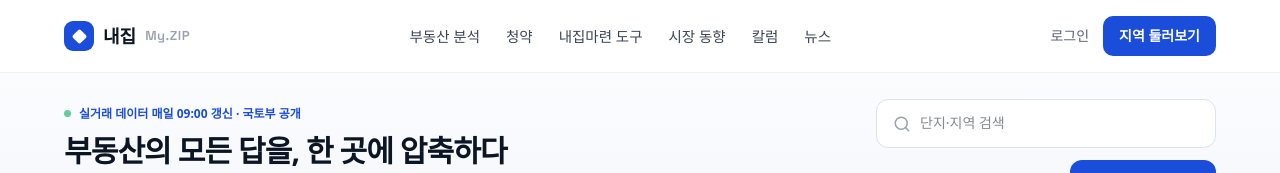
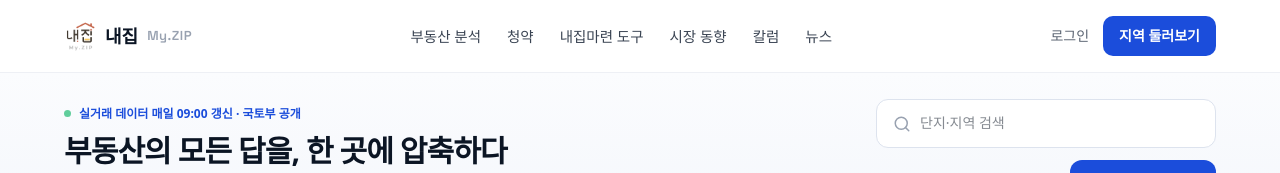
Before and after one commit to REAL-GOMGOM/real-estate-service, a Next.js app: page / in a window 1280 px wide. Shown: the top 173 px of the page. Built offline with nearby package versions, Linux system fonts and the light colour scheme; no server answers; the database is empty; a web font is replaced by a local one.

Commit message:
fix: highlights 프리렌더 제외를 connection API로 교체, 홈 로고 이미지 복원

```diff
--- a/app/api/transactions/highlights/route.ts
+++ b/app/api/transactions/highlights/route.ts
@@ -1,4 +1,4 @@
-import { NextResponse } from 'next/server';
+import { NextResponse, connection } from 'next/server';
 import { inArray } from 'drizzle-orm';
 import { fetchMolitXml } from '@/lib/molit-fetch';
 import { DISTRICT_CODE } from '@/lib/district-codes';
@@ -18,11 +18,6 @@ import { normalizeMLTMName } from '@/lib/normalize-mltm-name';
  *
  * 커버리지: 등록 시군구 전체 (summary 와 동일 URL 조회 → Next data cache 공유).
  */
-
-// 프리렌더 제외 — 빌드 시점 DB 조회가 프리렌더 종료 후 reject 되며 내던
-// "[highlights API] 마스터 조인 실패 (fail-open)" 경고 제거 (HANDOVER §7).
-// 클라이언트 fetch 전용 라우트라 정적 프리렌더의 이득이 없다.
-export const dynamic = 'force-dynamic';
 
 const BASE_URL = 'https://apis.data.go.kr/1613000/RTMSDataSvcAptTrade/getRTMSDataSvcAptTrade';
 const PER_CATEGORY = 8;
@@ -105,6 +100,11 @@ function parseDeals(xml: string, district: string): Deal[] {
 }
 
 export async function GET() {
+  // 프리렌더 제외 (Cache Components 호환 방식) — 빌드 시점 DB 조회가 프리렌더 종료 후
+  // reject 되며 내던 "[highlights API] 마스터 조인 실패 (fail-open)" 경고 제거.
+  // ※ `export const dynamic` 세그먼트 설정은 cacheComponents 와 비호환이라 connection() 사용.
+  await connection();
+
   const rawKey = process.env.PUBLIC_DATA_API_KEY;
   if (!rawKey) {
     console.error('[transactions/highlights API] PUBLIC_DATA_API_KEY 미설정');
--- a/app/page.tsx
+++ b/app/page.tsx
@@ -1,4 +1,5 @@
 import Link from 'next/link';
+import Image from 'next/image';
 import { cacheLife } from 'next/cache';
 import { Space_Grotesk } from 'next/font/google';
 import {
@@ -200,12 +201,8 @@ export default async function HomePage() {
           display: 'flex', alignItems: 'center', justifyContent: 'space-between', gap: 16,
         }}>
           <Link href="/" style={{ display: 'flex', alignItems: 'center', gap: 9, textDecoration: 'none' }}>
-            <span style={{
-              width: 30, height: 30, borderRadius: 9, background: BLUE,
-              display: 'inline-flex', alignItems: 'center', justifyContent: 'center', flexShrink: 0,
-            }}>
-              <span style={{ width: 11, height: 11, background: '#FFFFFF', transform: 'rotate(45deg)', borderRadius: 2 }} />
-            </span>
+            {/* 기존 이미지 로고 사용 — 시안의 CSS 도형은 프로토타입 대체물 (README Assets 명시) */}
+            <Image src="/logo.png" alt="내집(My.ZIP)" width={32} height={32} style={{ objectFit: 'contain', flexShrink: 0 }} priority />
             <span style={{ fontSize: 18, fontWeight: 800, color: INK }}>내집</span>
             <span style={{ fontFamily: 'var(--font-sg)', fontSize: 13, fontWeight: 600, color: MUTED2, letterSpacing: '0.04em' }}>My.ZIP</span>
           </Link>
```
